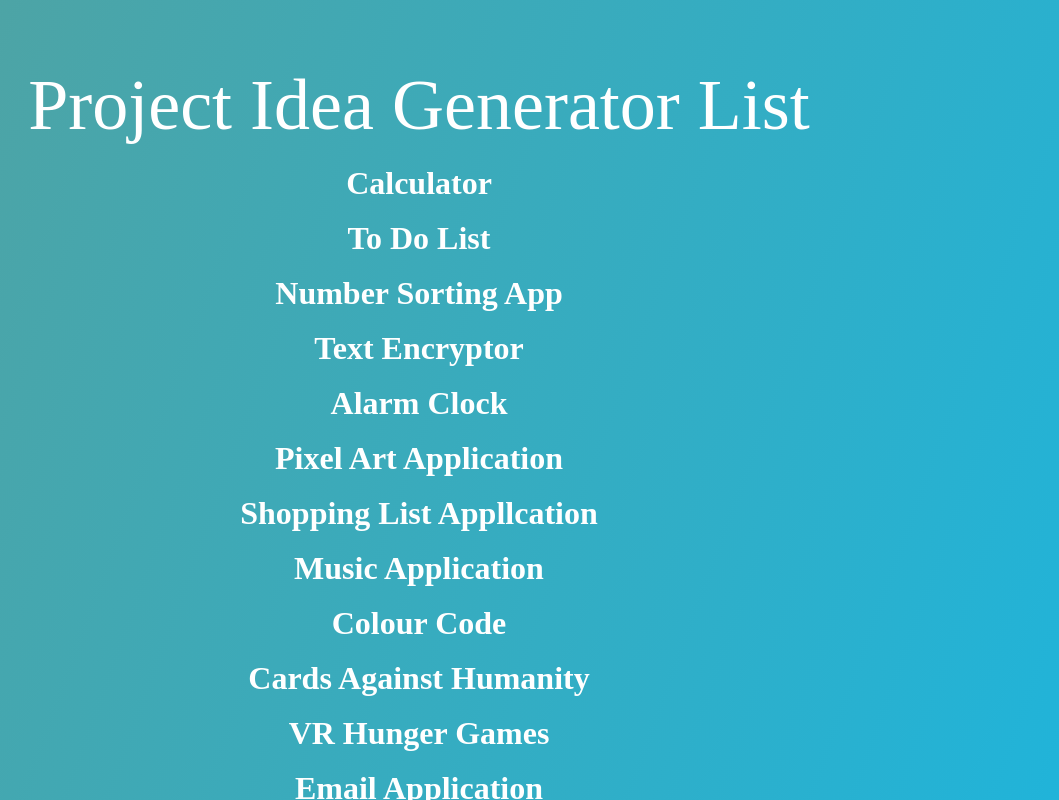
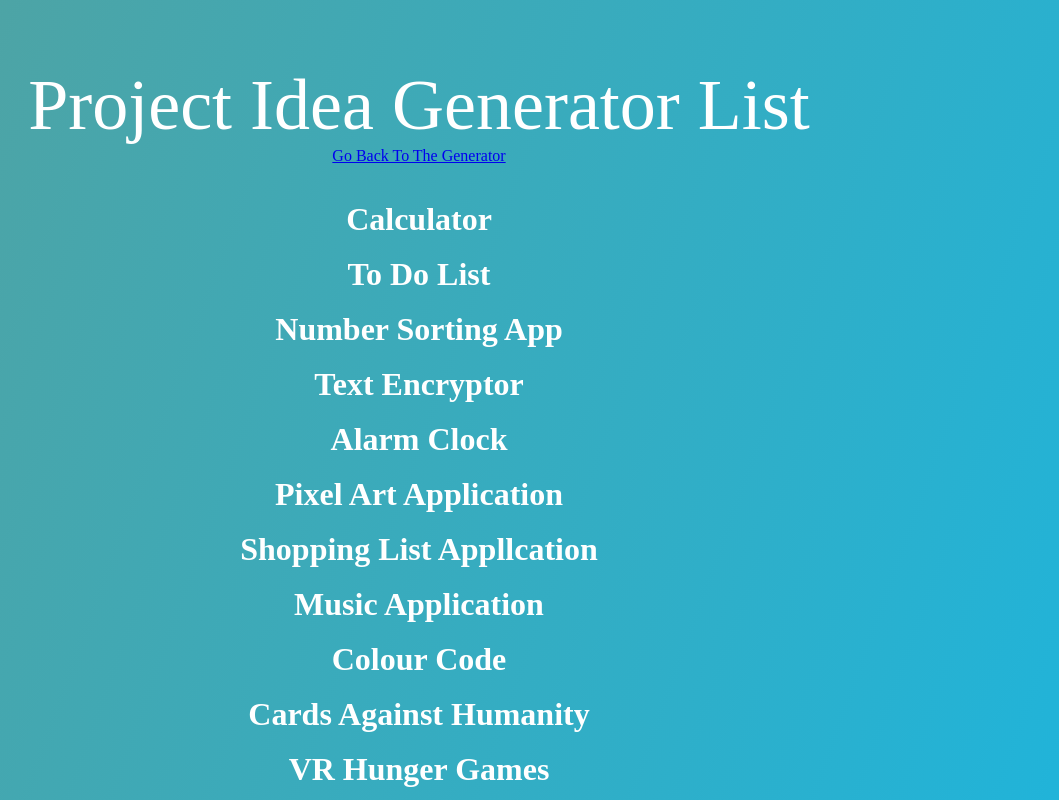
Before and after one commit to YuriGuernsey/YuriGuernsey.github.io, a plain HTML site: page Code_Project_Generator/list.html in a window 1280 px wide. Shown: the whole page, without its empty margins (221-1280 px from the left). Drawn offline with Linux system fonts and the light colour scheme.

Commit message:
Update list.html

```diff
--- a/Code_Project_Generator/list.html
+++ b/Code_Project_Generator/list.html
@@ -13,6 +13,9 @@
         </div>
 
         <center>
+            <a href="index.html">Go Back To The Generator</a>
+            <br />
+            <br />
             <br />
             <h1>Calculator</h1>
             <p></p>
```
